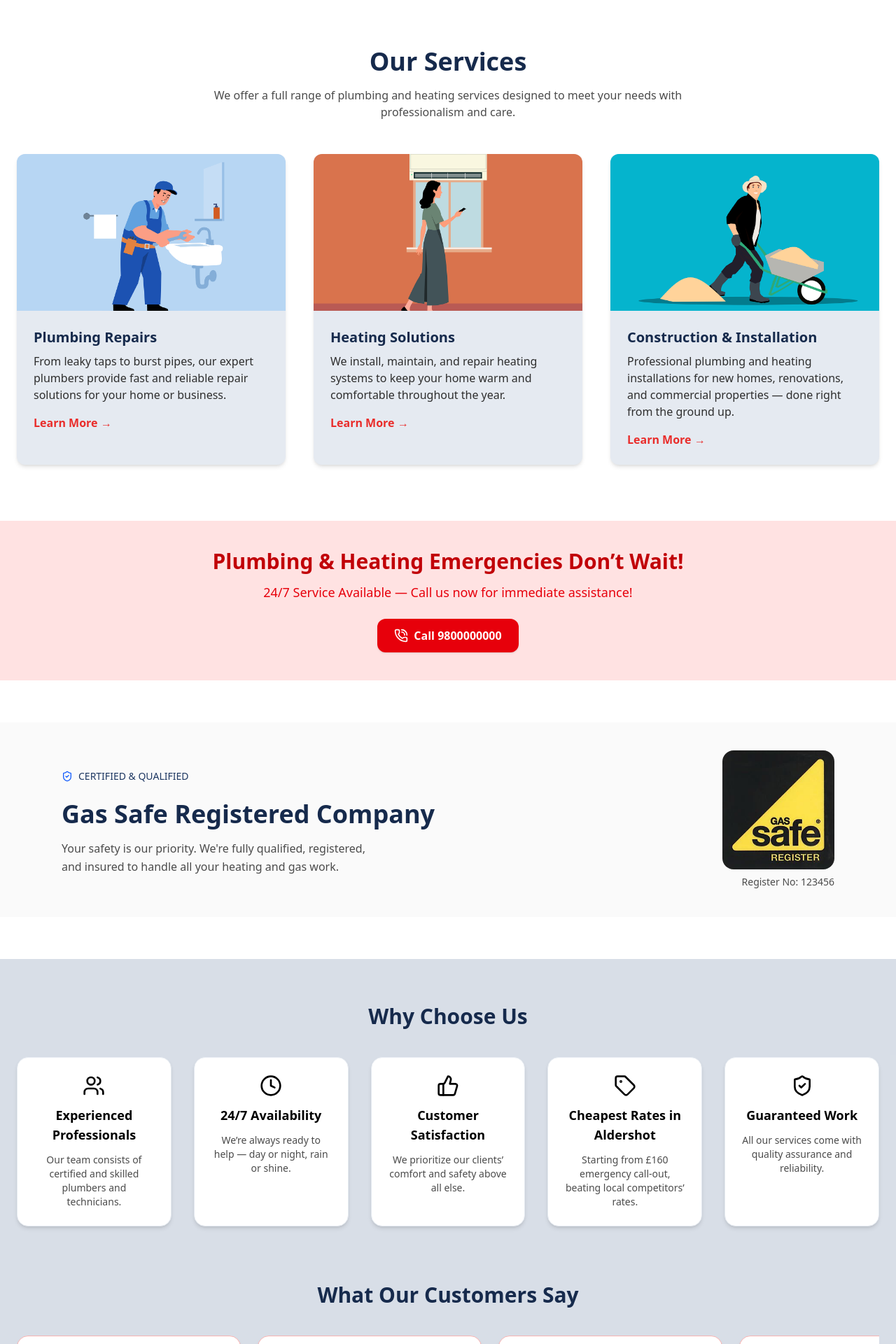
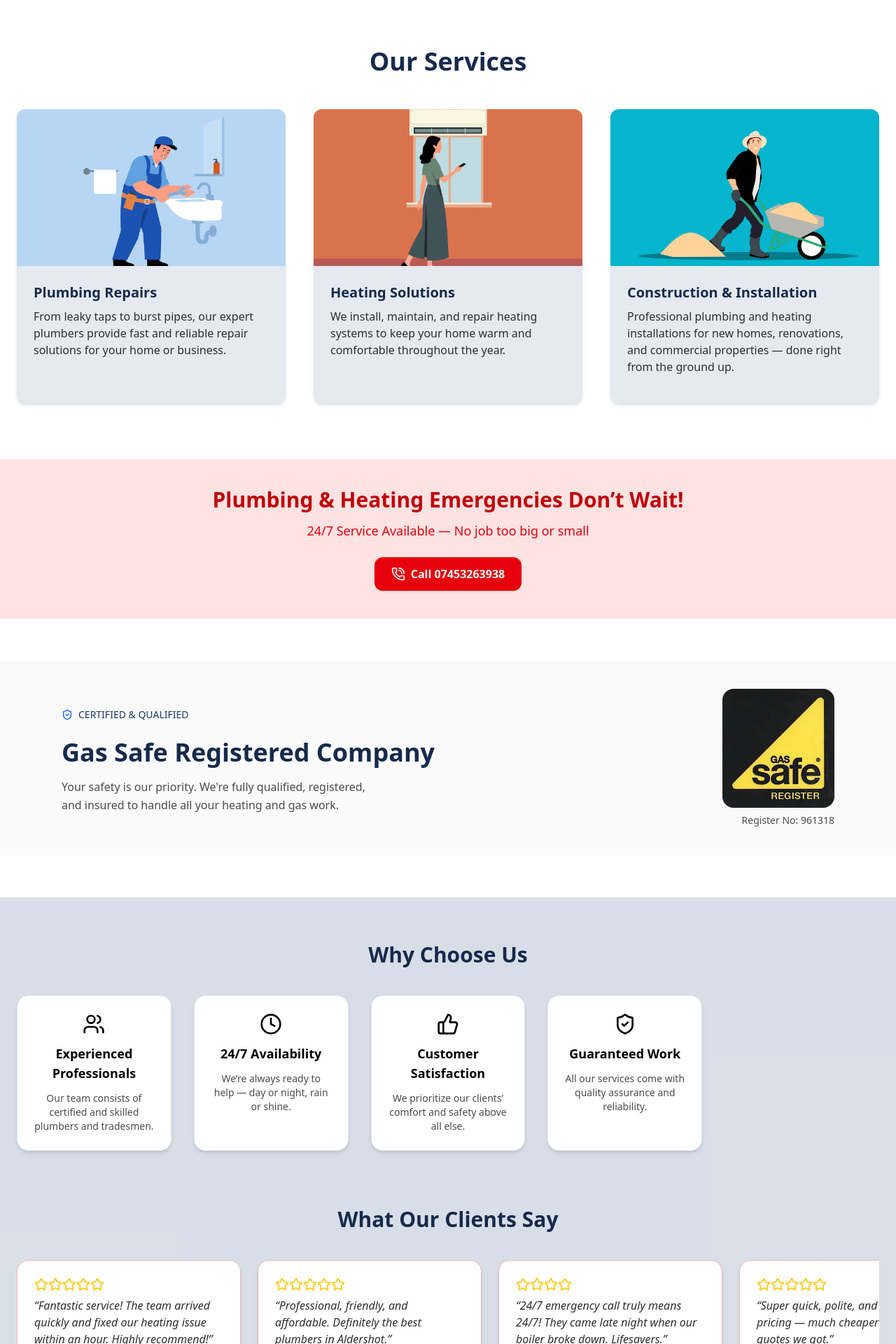
Before and after one commit to Rujenmrj/plumbnheat, a React (Vite) app: page / in a window 1280 px wide. Shown: the part 780-2700 px from the top of the page at 70% size. Built offline with nearby package versions, Linux system fonts and the light colour scheme.

Commit message:
updated the content of home page

```diff
--- a/src/components/Banner.jsx
+++ b/src/components/Banner.jsx
@@ -15,15 +15,15 @@ const Banner = ({ title, description, phone }) => {
         </h2>
         <p className="text-red-600 mt-3 text-lg">
           {description ||
-            "24/7 Service Available — Call us now for immediate assistance!"}
+            "24/7 Service Available — No job too big or small"}
         </p>
 
         <a
-          href={`tel:${phone || "9800000000"}`}
+          href={`tel:${phone || "07453263938"}`}
           className="mt-6 inline-flex items-center gap-2 bg-red-600 text-white px-6 py-3 rounded-xl font-semibold shadow hover:bg-red-700 transition-all duration-200"
         >
           <PhoneCall className="w-5 h-5" />
-          Call {phone || "9800000000"}
+          Call {phone || "07453263938"}
         </a>
       </div>
     </section>
--- a/src/components/FAQSection.jsx
+++ b/src/components/FAQSection.jsx
@@ -13,15 +13,11 @@ const FAQSection = () => {
         "Yes, we’re available 24/7 for emergency plumbing, heating, and construction-related issues across Aldershot and surrounding areas.",
     },
     {
-      question: "Are your technicians licensed and insured?",
+      question: "Do you provide free quotes?",
       answer:
-        "Absolutely. Every member of our team is fully licensed, insured, and professionally trained to handle all types of residential and commercial jobs.",
+        "We offer free quotations for all non-emergency services so you always know the cost before work begins. However, we do charge a small fee to diagnose a fault or repair on a system.",
     },
-    {
-      question: "Do you provide free estimates?",
-      answer:
-        "Yes, we offer free estimates for all non-emergency services so you always know the cost before work begins.",
-    },
+
     {
       question: "What areas do you serve?",
       answer:
@@ -30,7 +26,7 @@ const FAQSection = () => {
     {
       question: "How can I request a quote?",
       answer:
-        "Simply fill out our contact form or call us directly — our team will respond quickly to arrange your free estimate.",
+        "Simply fill out our contact form or call us directly — our team will respond quickly to arrange your free quotation.",
     },
   ];
 
--- a/src/pages/about/index.jsx
+++ b/src/pages/about/index.jsx
@@ -6,6 +6,7 @@ import WhyChooseUsSection from "./WhyChooseUsSection";
 import Testimonial from "./Testimonial";
 import ContactUs from "../home/ContactUs";
 import Banner from "../../components/Banner";
+import FAQSection from "../../components/FAQSection"
 
 const About = () => {
   return (
@@ -17,6 +18,7 @@ const About = () => {
       <WhyChooseUsSection />
       <Testimonial />
       <ContactUs />
+      <FAQSection />
     </div>
   );
 };
--- a/src/pages/home/AccreditationSection.jsx
+++ b/src/pages/home/AccreditationSection.jsx
@@ -39,7 +39,7 @@ export default function AccreditationSection() {
             alt="Gas Safe Register"
             className="w-40 h-auto mb-2 rounded-2xl"
           />
-          <p className="text-sm text-gray-600">Register No: 123456</p>
+          <p className="text-sm text-gray-600">Register No: 961318</p>
         </div>
       </div>
     </section>
--- a/src/pages/home/ContactUs.jsx
+++ b/src/pages/home/ContactUs.jsx
@@ -71,7 +71,7 @@ export default function ContactUs() {
                 heading="24/7 Emergency Service"
                 subText="Plumbing, Heating, Construction – Don't wait!"
                 btnText="Call Now"
-                phoneNumber="+44 1234 567890"
+                phoneNumber="+44 7453 263938"
               />
             </div>
 
@@ -82,15 +82,15 @@ export default function ContactUs() {
               </h3>
               <div className="flex items-center gap-3">
                 <Phone className="w-5 h-5 text-primary" />
-                <span className="text-gray-700">+44 1234 567890</span>
+                <span className="text-gray-700">+44 7453 263938</span>
               </div>
               <div className="flex items-center gap-3">
                 <Mail className="w-5 h-5 text-primary" />
-                <span className="text-gray-700">info@plumbnheat.co.uk</span>
+                <span className="text-gray-700">weplumbnheat@gmail.com</span>
               </div>
               <div>
                 <p className="font-semibold text-gray-800">Service Area:</p>
-                <p className="text-gray-700">Aldershot, Hampshire</p>
+                <p className="text-gray-700">We cover parts of Hampshire and Surrey.</p>
               </div>
               <div>
                 <p className="font-semibold text-gray-800">Business Hours:</p>
@@ -106,20 +106,20 @@ export default function ContactUs() {
               <ul className="flex flex-col gap-2 text-gray-700">
                 <li className="flex items-center gap-2">
                   <CheckCircle className="w-5 h-5 text-primary" />
-                  Free estimates on all non-emergency services
+                  Free Quotations for any installation or upgrade services
                 </li>
                 <li className="flex items-center gap-2">
                   <CheckCircle className="w-5 h-5 text-primary" />
-                  Upfront pricing with no hidden fees
+                  Transparent pricing with no hidden fees
                 </li>
                 <li className="flex items-center gap-2">
                   <CheckCircle className="w-5 h-5 text-primary" />
-                  100% satisfaction guarantee
+                  Customer Needs First
                 </li>
-                <li className="flex items-center gap-2">
+                {/* <li className="flex items-center gap-2">
                   <CheckCircle className="w-5 h-5 text-primary" />
                   Licensed, insured, and bonded professionals
-                </li>
+                </li> */}
               </ul>
             </div>
           </div>
--- a/src/pages/home/ServicesSection.jsx
+++ b/src/pages/home/ServicesSection.jsx
@@ -1,5 +1,7 @@
 import React from "react";
 import { useScrollAnimation } from "../../components/hooks/useScrollAnimation"
+import { Link } from "react-router-dom";
+
 
 export default function ServicesSection() {
   const [ref, isVisible] = useScrollAnimation(0.15);
@@ -10,18 +12,21 @@ export default function ServicesSection() {
       description:
         "From leaky taps to burst pipes, our expert plumbers provide fast and reliable repair solutions for your home or business.",
       image: "/home/plumbing.png",
+      link:"/services/plumbing"
     },
     {
       title: "Heating Solutions",
       description:
         "We install, maintain, and repair heating systems to keep your home warm and comfortable throughout the year.",
       image: "/home/heating.png",
+      link:"/services/heating"
     },
     {
       title: "Construction & Installation",
       description:
         "Professional plumbing and heating installations for new homes, renovations, and commercial properties — done right from the ground up.",
       image: "/home/construction2.png",
+      link:"/services/construction"
     },
   ];
 
@@ -36,18 +41,18 @@ export default function ServicesSection() {
           <h2 className="text-4xl font-bold text-primary-600 mb-4">
             Our Services
           </h2>
-          <p className="text-gray-600 max-w-2xl mx-auto">
+          {/* <p className="text-gray-600 max-w-2xl mx-auto">
             We offer a full range of plumbing and heating services designed to
             meet your needs with professionalism and care.
-          </p>
+          </p> */}
         </div>
 
         {/* Service Cards */}
         <div className="grid gap-10 md:grid-cols-3">
           {services.map((service, index) => (
-            <div
+            <Link to={service.link}
               key={index}
-              className="bg-primary-100 rounded-xl shadow-md hover:shadow-lg transition transform hover:-translate-y-1"
+              className="block bg-primary-100 rounded-xl shadow-md hover:shadow-lg transition transform hover:-translate-y-1"
               style={{
                 transitionDelay: isVisible ? `${index * 150}ms` : '0ms',
                 opacity: isVisible ? 1 : 0,
@@ -64,11 +69,11 @@ export default function ServicesSection() {
                   {service.title}
                 </h3>
                 <p className="text-gray-700 mb-4">{service.description}</p>
-                <button className="text-secondary-500 font-semibold hover:underline">
+                {/* <button className="text-secondary-500 font-semibold hover:underline">
                   Learn More →
-                </button>
+                </button> */}
               </div>
-            </div>
+            </Link>
           ))}
         </div>
       </div>
--- a/src/pages/home/WhyChooseUs.jsx
+++ b/src/pages/home/WhyChooseUs.jsx
@@ -14,7 +14,7 @@ const features = [
   {
     icon: <Users className="w-8 h-8 text-primary" />,
     title: "Experienced Professionals",
-    desc: "Our team consists of certified and skilled plumbers and technicians.",
+    desc: "Our team consists of certified and skilled plumbers and tradesmen.",
   },
   {
     icon: <Clock className="w-8 h-8 text-primary" />,
@@ -25,11 +25,6 @@ const features = [
     icon: <ThumbsUp className="w-8 h-8 text-primary" />,
     title: "Customer Satisfaction",
     desc: "We prioritize our clients’ comfort and safety above all else.",
-  },
-  {
-    icon: <Tag className="w-8 h-8 text-primary" />,
-    title: "Cheapest Rates in Aldershot",
-    desc: "Starting from £160 emergency call-out, beating local competitors’ rates.",
   },
   {
     icon: <ShieldCheck className="w-8 h-8 text-primary" />,
@@ -113,7 +108,7 @@ export default function WhyChooseUs() {
           className={`text-3xl font-bold text-center mt-20 mb-10 text-primary-600 transition-all duration-700 ${
             reviewsVisible ? 'opacity-100 translate-y-0' : 'opacity-0 translate-y-8'
           }`}>
-          What Our Customers Say
+          What Our Clients Say
         </h2>
 
         {/* Review cards */}
--- a/src/pages/home/hero-section.jsx
+++ b/src/pages/home/hero-section.jsx
@@ -36,7 +36,7 @@ export default function HeroSection() {
           }`}
         >
           <h1 className="text-4xl sm:text-5xl font-bold text-primary-600 mb-6 leading-tight">
-            Reliable Plumbing & Heating Solutions
+            Reliable Plumbing & Heating Solutions & for all your Building needs.
           </h1>
           <p className="text-gray-600 text-lg mb-8 max-w-lg">
             Professional plumbing, heating, and maintenance services you can
@@ -45,7 +45,7 @@ export default function HeroSection() {
 
           {/* Emergency Call Button */}
           <button className="bg-secondary-500 hover:bg-secondary-400 text-white px-6 py-3 rounded-lg font-semibold transition">
-            Emergency Call: <span className="font-bold">+977 980-XXXXXXX</span>
+            Emergency Call: <span className="font-bold">+44 7453 263938</span>
           </button>
 
           {/* Stats Section */}
```
